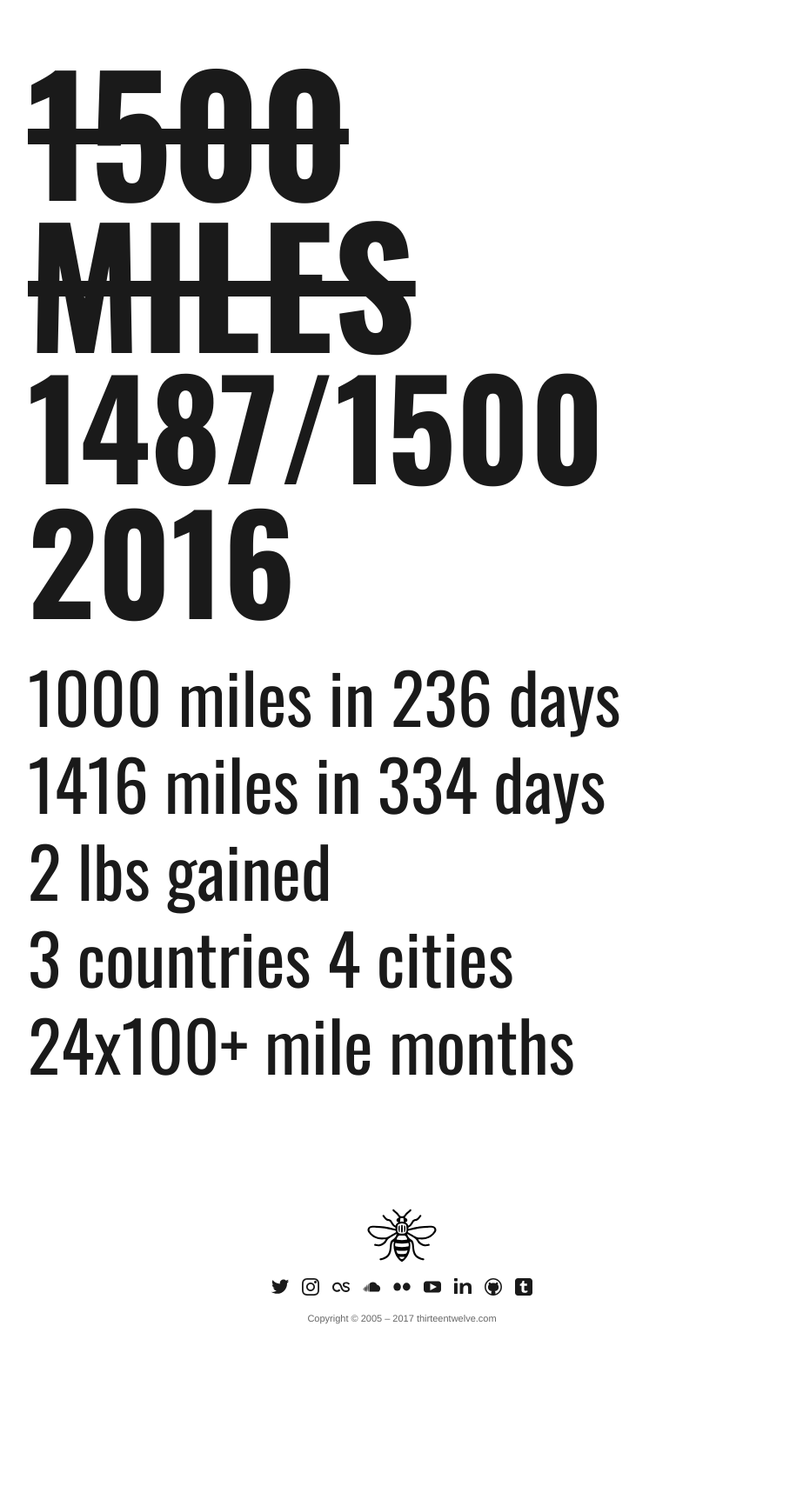
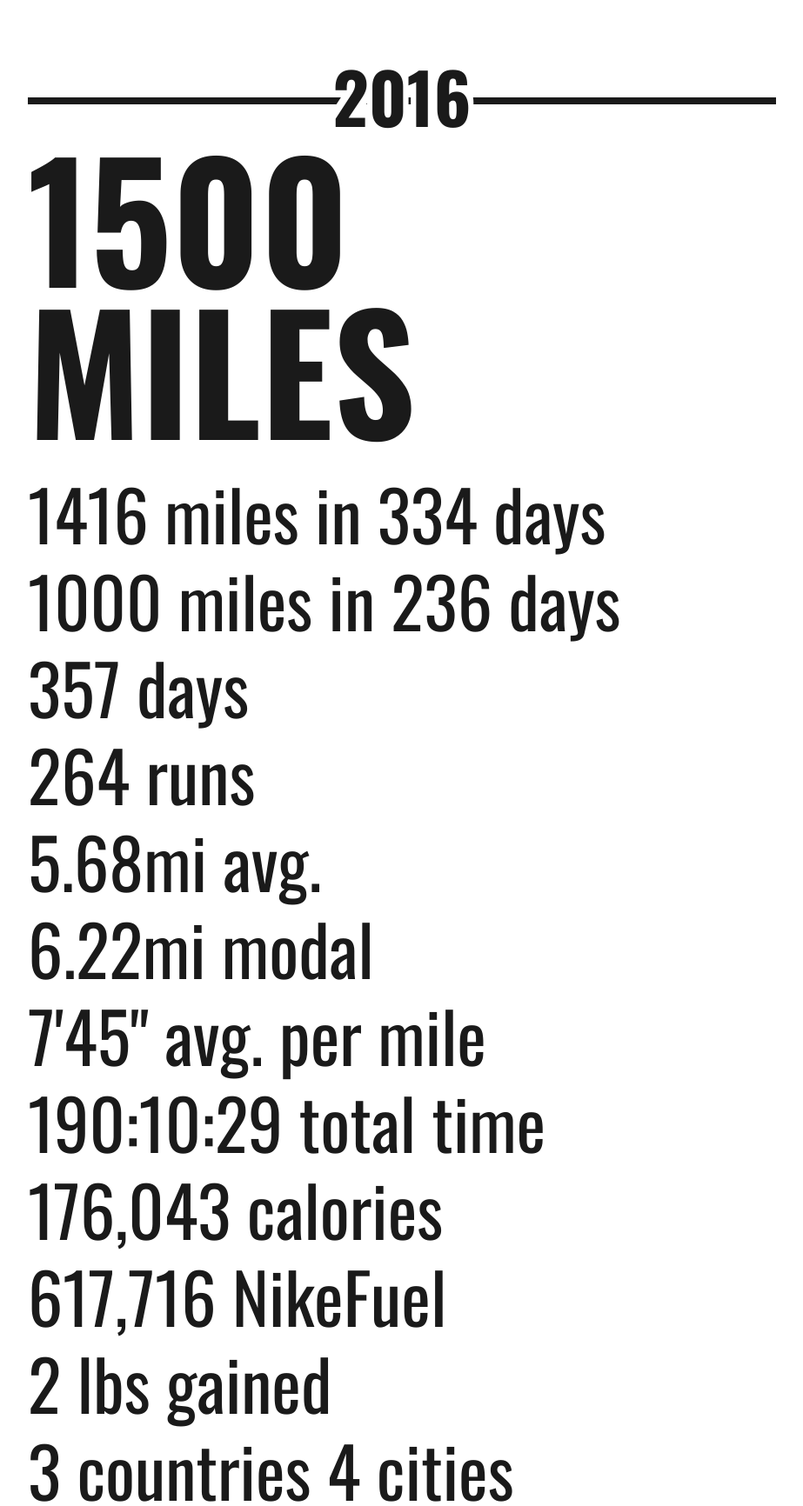
Before and after one commit to 13twelve/thirteentwelve.com, a PHP site: page /1500-miles.php in a window 1280 px wide. Shown: the part 146-1878 px from the top of the page at 87% size, without its empty margins (178-1101 px from the left). Before the commit the page ends 1669 px from the top, so only its background shows below. Run offline with PHP 8.4, Linux system fonts and the light colour scheme; style sheets or scripts are compiled from the project's sources.

Commit message:
Added go images and years to the running pages

```diff
--- a/1500-miles.php
+++ b/1500-miles.php
@@ -4,62 +4,84 @@
   $meta_social_title = "13twelve";
   $meta_description = "Breakdown of stats from running 1500 miles in 2016.";
   $meta_url = "http://www.thirteentwelve.com/1500-miles.html";
-  $meta_image = "http://www.thirteentwelve.com/images/og.jpg";
+  $meta_image = "http://www.thirteentwelve.com/images/og1500.jpg";
 ?>
 <?php include "includes/_html_header.php"; ?>
 <section id="miles">
   <h1>
-    <span class="m" title="and counting.." style="text-decoration: line-through;">1500 MILES</span>
-    <span class="d" style="text-decoration: line-through;">2414 km</span>
+    <span class="y">2016</span>
+    <span class="m" title="and counting..">1500 MILES</span>
+    <span class="d">2400 km</span>
   </h1>
-  <h2>
-    <span class="m" title="achilles tendonitis isn't helping...">1487/1500</span>
-    <span class="d">2379/2414</span>
-    <span class="y">2016</span>
-  </h2>
   <p>
+    <span class="m" title="31 days less than in 2015">1416 miles in 334 days</span>
+    <span class="d"><a href="/1312-miles.html" title="2015's 1312 miles" target="_blank">2111 km in 48 weeks</a></span>
+
     <span class="m" title="15 days less than 2015, 110 days less than in 2014">1000 miles in 236 days</span>
-    <span class="d">1609 km in 34 weeks</span>
+    <span class="d"><a href="/1000-miles.html" title="2014's 1000 miles" target="_blank">1609 km in 34 weeks</a></span>
 
-    <span class="m" title="31 days less than in 2015">1416 miles in 334 days</span>
-    <span class="d">2111 km in 48 weeks</span>
+    <span class="m">357 days</span>
+    <span class="d">51 weeks</span>
 
-    <span class="m" title="I started swimming this year and my shoulders got larger">2 lbs gained</span>
+    <span class="m" title="78 runs more than 2015">264 runs</span>
+    <span class="d">5 runs/week avg.</span>
+
+    <span class="m" title="0.48mi more than 2015">5.68mi avg.</span>
+    <span class="d">9.1km avg.</span>
+
+    <span class="m" title="No change from 2014 and 2015">6.22mi modal</span>
+    <span class="d">10km modal</span>
+
+    <span class="m" title="0.24 mph faster than 2015">7'45" avg. per mile</span>
+    <span class="d">7.74mph avg. speed</span>
+
+    <span class="m" title="57 hours more than 2015">190:10:29 total time</span>
+    <span class="d">43.13 mins/run avg.</span>
+
+    <span class="m" title="56,199 more calories than 2015">176,043 calories</span>
+    <span class="d">667 calories/run avg.</span>
+
+    <span class="m" title="204,697 more than 2015">617,716 NikeFuel</span>
+    <span class="d">2340 NikeFuel/run avg.</span>
+
+    <span class="m" title="I started swimming this year and my shoulders got larger, I think is the reason..">2 lbs gained</span>
     <span class="d">0.9 kgs gained</span>
 
     <span class="m" title="Ran through Funchal in 30°C sun">3 countries 4 cities</span>
     <span class="d d_xl">
       <span>London, UK</span>
       <span>Manchester, UK</span>
-      <span>Funchal, Portugal</span>
+      <span>Funchal, PT</span>
       <span>New York, NY</span>
     </span>
 
+    <span class="m">Fastest 10km - 42:10</span>
+    <span class="d d_l"><a href="http://www.bleakholt.org/running-for-bleakholt-2/" target="_blank">Great Manchester 10k for Bleakholt</a></span>
+
+    <span class="m">Fastest 5km - 20:12</span>
+    <span class="d"><a href="http://www.parkrun.org.uk/burnley/results/athletehistory/?athleteNumber=2126595" target="_blank">ParkRun: Burnley</a></span>
+
+    <span class="m">Achilles Tendonitis</span>
+    <span class="d d_l">
+      <span>November - present</span>
+      <span>mild case, exercising to fix</span>
+    </span>
+
     <span class="m" title="Running 100 miles a month is a lot..">24x100+ mile months</span>
-    <span class="d"><a href="/1000-miles.html" class="2014's 1000 miles">Dec 2014</a> - Nov 2016</span>
+    <span class="d">Dec 2014 - Nov 2016</span>
   </p>
 </section>
 <script>
   var els = document.querySelectorAll(".m");
   for (var i = 0; i < els.length; ++i) {
-    els[i].addEventListener("click", function(){
-      this.classList.toggle("active");
-    }, false);
+    els[i].addEventListener("click", showExtras, false);
   }
 
-  function calcMiles(runMiles) {
-    var oneDay = 24*60*60*1000;
-    var firstDate = new Date(2017,0,1);
-    var secondDate = new Date(Date.now());
-    var diffDays = Math.round(Math.abs((firstDate.getTime() - secondDate.getTime())/(oneDay)));
-    var targetMiles = 1500;
-    var remainingMiles = targetMiles - runMiles;
-    var targetPerDay = remainingMiles / diffDays;
-    if (console.log) {
-      console.log("Remaining miles: "+remainingMiles+"\nTarget/day: "+targetPerDay);
+  function showExtras() {
+    for (var i = 0; i < els.length; ++i) {
+      els[i].classList.add("active");
+      els[i].removeEventListener("click", showExtras);
     }
   }
-
-  calcMiles(1487);
 </script>
 <?php include "includes/_html_footer.php"; ?>
--- a/grunt/scss/pages/_miles.scss
+++ b/grunt/scss/pages/_miles.scss
@@ -6,33 +6,49 @@
   font-family: 'Oswald', sans-serif;
 }
 
-#miles h1,
-#miles h2 {
+#miles h1 {
   font-size: 185px;
   line-height: 175px;
   margin: 0;
   vertical-align: text-top;
 }
-#miles h2 {
-  font-size: 155px;
-  line-height: 155px;
-}
 #miles p {
   font-size: 80px;
   line-height: 100px;
-  padding: 10px 0 0;
+  padding: 10px 0 30px;
+  border-bottom: .1em solid #1a1a1a;
 }
 #miles span {
   display: block;
 }
-#miles .m {
+#miles h1 .m {
+  text-align: justify;
+  -moz-text-align-last: justify;
+  -webkit-text-align-last: justify;
+  text-align-last: justify;
+}
+#miles h1 .y {
+  font-size: 80px;
+  line-height: 100px;
+  text-align: center;
+  text-shadow: -6px -6px white, -6px 6px white, 6px -6px white, 6px 6px white;
+  box-shadow: inset 0 -0.5em white, inset 0 -0.6em #1a1a1a;
+}
+#miles .m,
+#miles .d {
   position: relative;
 }
 #miles .m:hover {
   color: #ff5400;
   cursor: pointer;
 }
-#miles .m[title]:before {
+#miles .m.active:hover {
+  color: #1a1a1a;
+  cursor: default;
+}
+#miles .m[title]:before,
+#miles .d[title]:before,
+#miles .d a[title]:before {
   content: attr(title);
   position: absolute;
   right: 0;
@@ -47,7 +63,9 @@
   transition: opacity .1s linear;
   transition-delay: .25s;
 }
-#miles .m[title]:hover:before {
+#miles .m[title]:hover:before,
+#miles .d[title]:hover:before,
+#miles .d a[title]:hover:before {
   opacity: 1;
 }
 #miles .d {
@@ -73,8 +91,18 @@
     max-height: 900px;
   }
   #miles .d a {
-    color: #666;
+    text-decoration: none;
+    color: inherit;
+    text-shadow: -2px -2px white, -2px 2px white, 2px -2px white, 2px 2px white;
+    box-shadow: inset 0 -0.17em white, inset 0 -0.2em #1a1a1a;
   }
+    #miles .d a:hover {
+      box-shadow: inset 0 -0.17em white, inset 0 -0.2em #ff5400;
+    }
+    #miles .d a::before {
+      text-shadow: none;
+      box-shadow: none;
+    }
 
 @include breakpoint(medium) {
   #miles {
@@ -84,23 +112,20 @@
     font-size: 90px;
     line-height: 90px;
   }
-  #miles h2 {
-    font-size: 70px;
-    line-height: 70px;
-  }
-  #miles p {
+  #miles p,
+  #miles h1 .y {
     font-size: 40px;
     line-height: 55px;
   }
 }
 
 @include breakpoint(small) {
-  #miles h1,
-  #miles h2 {
+  #miles h1 {
     font-size: 50px;
     line-height: 50px;
   }
-  #miles p {
+  #miles p,
+  #miles h1 .y {
     font-size: 25px;
     line-height: 35px;
   }
```
Also changed, not shown: 1000-miles.php (+9 -4 lines), 1312-miles.php (+10 -5 lines), grunt/img/og.jpg (added), grunt/img/og1500.jpg (added), images/favicon.png, images/og.jpg, images/og1500.jpg (added).
